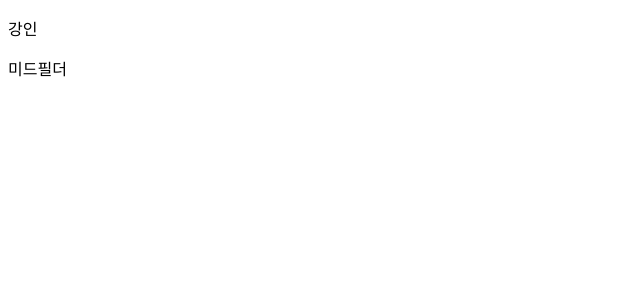
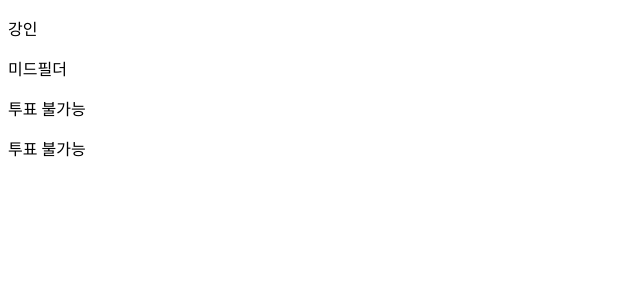
Before and after one commit to sebaek/react20240509, a React (Vite) app: page / in a window 1280 px wide. Shown: the top 300 px of the page, without its empty margins (0-640 px from the left). Built offline with nearby package versions, Linux system fonts and the light colour scheme.

Commit message:
&&(and ...이면), ||(or ...아니면) 연습 끝

```diff
--- a/src/App.jsx
+++ b/src/App.jsx
@@ -14,6 +14,11 @@ function App() {
         age 가 20 보다 작으면
         <p> 투표 불가능 </p>
      */}
+      {age >= 20 && <p>투표 가능</p>}
+      {age < 20 && <p> 투표 불가능</p>}
+
+      {age < 20 || <p>투표 가능</p>}
+      {age >= 20 || <p> 투표 불가능</p>}
     </div>
   );
 }
```
